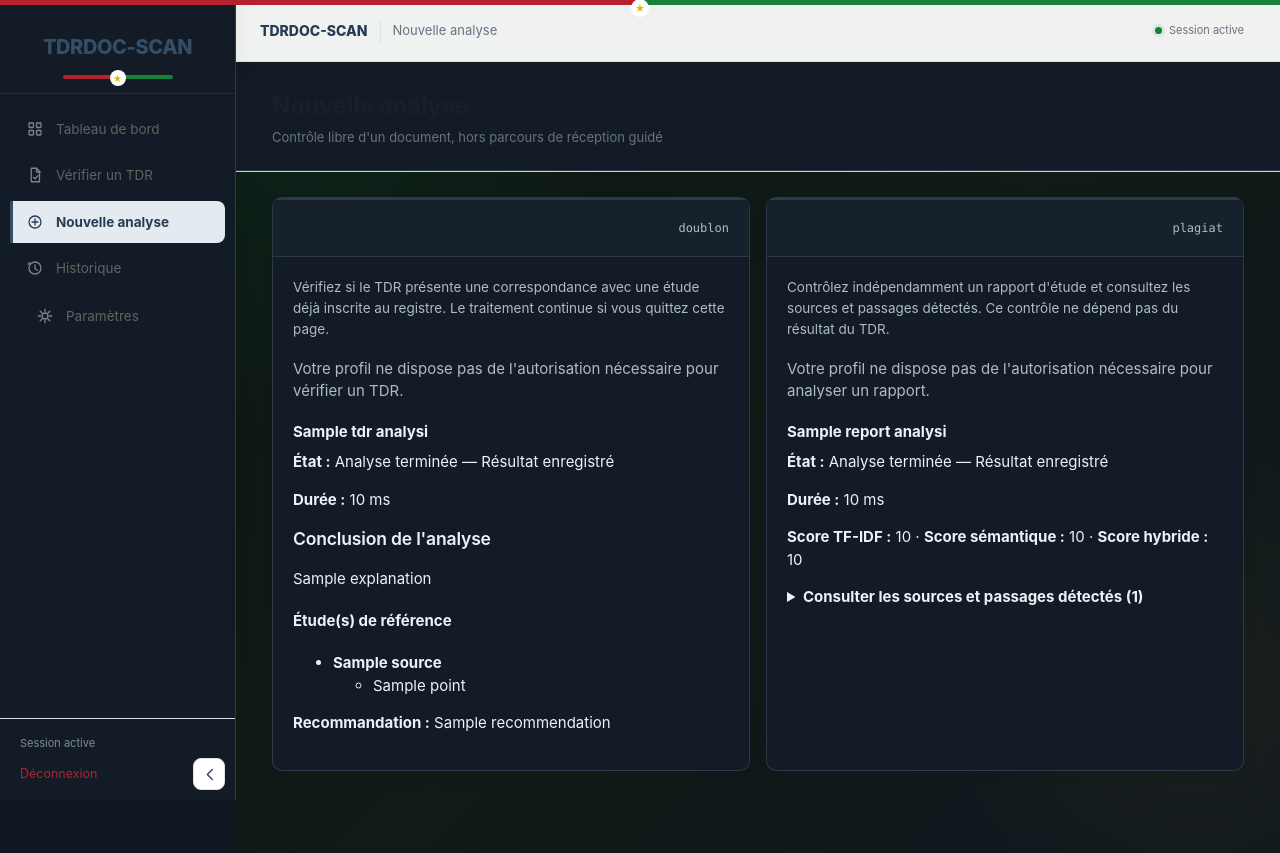
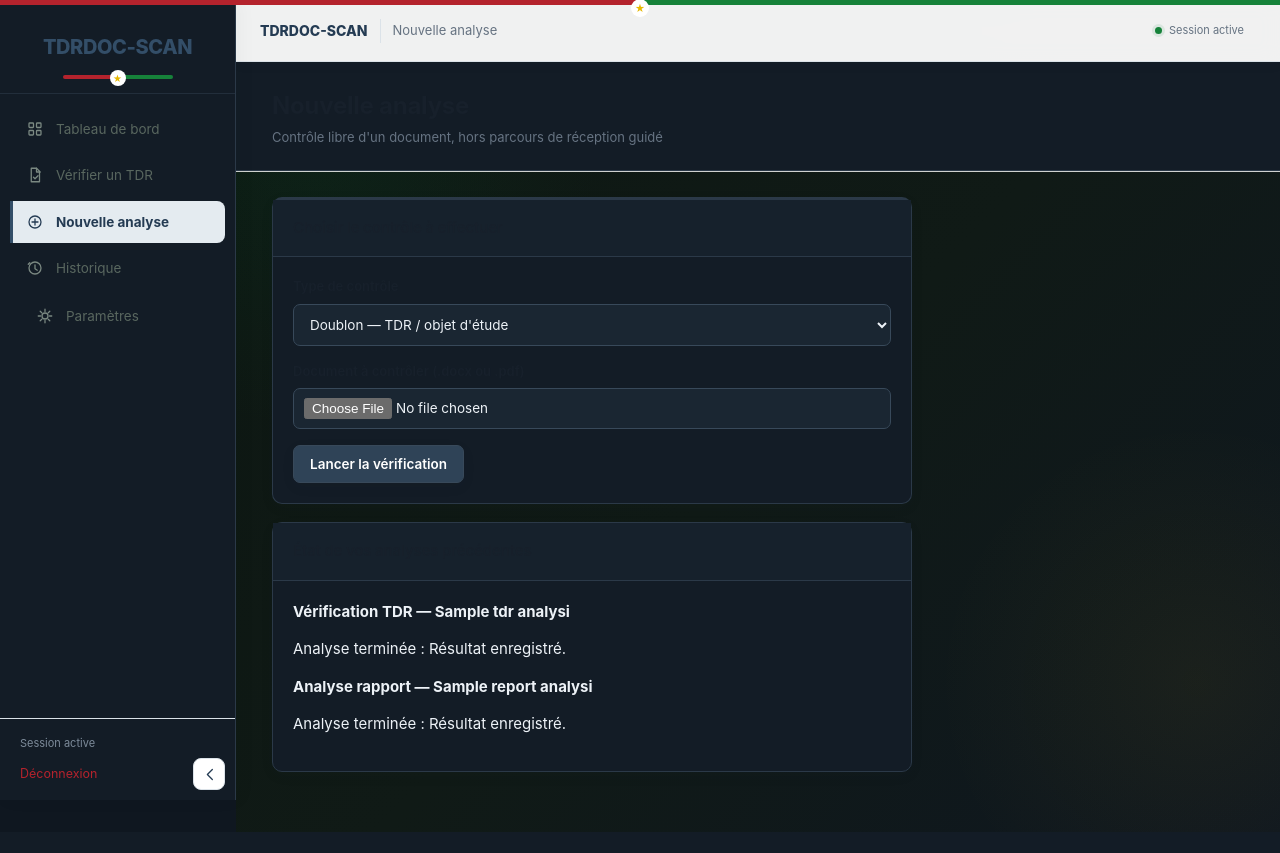
Before and after one commit to ZombreChristian/detecteur_de_plagiat, a Django app: template frontend/templates/analyser.html in a window 1280 px wide. After the commit the page ends 832 px from the top, so only its background shows below. Run offline with Django 5.2, Linux system fonts and the light colour scheme; the template is opened without the code that fills it: most values are stand-ins (such as "Sample title", 1, 10 or a date in 2020); parts of the project's set-up code (start-up, migrations or seed data) failed here and were passed over.

Commit message:
Restaurer le formulaire d'origine et conserver la persistance des analyses

```diff
--- a/frontend/templates/analyser.html
+++ b/frontend/templates/analyser.html
@@ -26,122 +26,107 @@
   <div class="ctxbar"><div><h1>Nouvelle analyse</h1><div class="lede">Contrôle libre d'un document, hors parcours de réception guidé</div></div></div>
   <div class="page-pad">
     {% for message in messages %}<div class="alert">{{ message }}</div>{% endfor %}
-    <div class="engines" id="analysis-workflows">
-      <section class="panel national-bar-red">
-        <div class="panel-head"><h2>Vérifier un TDR</h2><span class="muted mono" style="font-size:12px">doublon</span></div>
+    <section class="panel national-bar-red" id="form-card" style="max-width:640px">
+      <div class="panel-head"><h2>Choisir le contrôle à effectuer</h2></div>
       <div class="panel-body">
-          <p class="muted" style="margin:0 0 18px;font-size:13.5px;line-height:1.55">Vérifiez si le TDR présente une correspondance avec une étude déjà inscrite au registre. Le traitement continue si vous quittez cette page.</p>
-          {% if can_verify_tdr %}
-          <form id="tdr-form" method="post" enctype="multipart/form-data">
-            {% csrf_token %}<input type="hidden" name="mode" value="duplicate">
-            <div class="field"><label for="tdr-file">Document TDR (.docx ou .pdf)</label><input id="tdr-file" type="file" name="document" accept=".docx,.pdf" required></div>
-            <button id="tdr-button" class="btn btn-primary" type="submit">Vérifier le TDR</button>
+        <form id="analysis-form" method="post" enctype="multipart/form-data">
+          {% csrf_token %}
+          <div class="field"><label>Type de contrôle</label><select id="analysis-mode" name="mode"><option value="duplicate">Doublon — TDR / objet d'étude</option><option value="plagiarism">Plagiat — rapport d'étude</option></select></div>
+          <div class="field"><label>Document à contrôler (.docx ou .pdf)</label><input id="document-input" type="file" name="document" accept=".docx,.pdf" required></div>
+          <div class="field" id="threshold-field" hidden><label for="threshold">Seuil de similarité avant analyse</label><div style="display:flex;gap:12px;align-items:center"><input id="threshold" type="range" name="threshold" min="1" max="100" step="1" value="55" style="flex:1"><output id="threshold-value">55 %</output></div><small class="muted">Un score égal ou supérieur à ce seuil sera considéré comme SIMILAIRE.</small></div>
+          <button id="submit-button" class="btn btn-primary" type="submit">Lancer la vérification</button>
         </form>
-          {% else %}<p class="muted">Votre profil ne dispose pas de l'autorisation nécessaire pour vérifier un TDR.</p>{% endif %}
+      </div>
+    </section>
+    <section id="loading" class="proc national-bar-green" aria-live="polite" style="max-width:640px">
+      <div class="proc-head"><strong id="loading-title">Analyse en cours</strong><span class="pct" id="loading-percent">0 %</span></div>
+      <div class="proc-track"><span id="progress-bar"></span></div>
+      <div class="proc-steps"><div class="proc-step current"><span class="mark">›</span><span id="loading-text">Lecture du document et préparation du contrôle.</span></div></div>
+    </section>
+    {% if tdr_analysis or report_analysis %}
+    <section class="panel" id="saved-analysis-state" style="max-width:640px;margin-top:18px">
+      <div class="panel-head"><h2>État de vos analyses précédentes</h2></div>
+      <div class="panel-body">
         {% if tdr_analysis %}
-          <div class="task-state" data-status-url="{{ tdr_status_url }}" data-task-status="{{ tdr_analysis.status }}" style="margin-top:18px">
-            <strong>{{ tdr_analysis.document_name }}</strong>
-            {% if tdr_analysis.status == "running" %}
-              <div class="proc show" style="margin-top:12px"><div class="proc-head"><strong>Vérification du TDR en cours</strong><span class="pct task-percent">En cours</span></div><div class="proc-track"><span class="task-fill" style="width:8%"></span></div><div class="proc-steps"><div class="proc-step current"><span class="mark">›</span><span>Recherche des références et analyse contextuelle du TDR.</span></div></div></div>
-            {% elif tdr_analysis.status == "success" %}
-              <p style="margin:8px 0"><strong>État :</strong> Analyse terminée — {{ tdr_analysis.decision|default:"Résultat enregistré" }}</p>
-              <p><strong>Durée :</strong> {% if tdr_analysis.duration_ms %}{{ tdr_analysis.duration_ms|floatformat:0 }} ms{% else %}—{% endif %}</p>
-              {% if tdr_result.rag_analysis %}
-                <h3>{% if tdr_result.rag_analysis.case_id == "CAS_1_CORRESPONDANCE_FORTE" %}Correspondance forte{% elif tdr_result.rag_analysis.case_id == "CAS_2_CORRESPONDANCE_PARTIELLE" %}Correspondance partielle{% elif tdr_result.rag_analysis.case_id == "CAS_4_AUCUNE_ETUDE_PERTINENTE" %}Aucune correspondance{% else %}Conclusion de l'analyse{% endif %}</h3>
-                <p>{{ tdr_result.rag_analysis.explanation }}</p>
-                {% if tdr_result.rag_analysis.matched_references %}<h4>Étude(s) de référence</h4><ul>{% for ref in tdr_result.rag_analysis.matched_references %}<li><strong>{{ ref.source }}</strong>{% if ref.common_points %}<ul>{% for point in ref.common_points %}<li>{{ point }}</li>{% endfor %}</ul>{% endif %}</li>{% endfor %}</ul>{% endif %}
-                {% if tdr_result.rag_analysis.recommendation %}<p><strong>Recommandation :</strong> {{ tdr_result.rag_analysis.recommendation }}</p>{% endif %}
-              {% else %}<p>Le résultat détaillé est enregistré. Décision : {{ tdr_analysis.decision|default:"non renseignée" }}.</p>{% endif %}
-            {% elif tdr_analysis.status == "error" %}
-              <p class="alert" style="margin-top:10px">L'analyse n'a pas abouti : {{ tdr_analysis.error_message }}</p>
+        <div class="task-state" data-status-url="{{ tdr_status_url }}" data-task-status="{{ tdr_analysis.status }}">
+          <strong>Vérification TDR — {{ tdr_analysis.document_name }}</strong>
+          {% if tdr_analysis.status == "running" %}<p class="muted">Vérification en cours…</p>
+          {% elif tdr_analysis.status == "success" %}<p>Analyse terminée : {{ tdr_analysis.decision|default:"Résultat enregistré" }}.</p>
+          {% elif tdr_analysis.status == "error" %}<p class="alert">Échec : {{ tdr_analysis.error_message }}</p>{% endif %}
+        </div>
         {% endif %}
+        {% if report_analysis %}
+        <div class="task-state" data-status-url="{{ report_status_url }}" data-task-status="{{ report_analysis.status }}" style="margin-top:12px">
+          <strong>Analyse rapport — {{ report_analysis.document_name }}</strong>
+          {% if report_analysis.status == "running" %}<p class="muted">Analyse en cours…</p>
+          {% elif report_analysis.status == "success" %}<p>Analyse terminée : {{ report_analysis.decision|default:"Résultat enregistré" }}.</p>
+          {% elif report_analysis.status == "error" %}<p class="alert">Échec : {{ report_analysis.error_message }}</p>{% endif %}
         </div>
         {% endif %}
       </div>
     </section>
-
-      <section class="panel national-bar-green">
-        <div class="panel-head"><h2>Analyser un rapport</h2><span class="muted mono" style="font-size:12px">plagiat</span></div>
-        <div class="panel-body">
-          <p class="muted" style="margin:0 0 18px;font-size:13.5px;line-height:1.55">Contrôlez indépendamment un rapport d'étude et consultez les sources et passages détectés. Ce contrôle ne dépend pas du résultat du TDR.</p>
-          {% if can_analyze_report %}
-          <form id="report-form" method="post" enctype="multipart/form-data">
-            {% csrf_token %}<input type="hidden" name="mode" value="plagiarism">
-            <div class="field"><label for="report-file">Rapport d'étude (.docx ou .pdf)</label><input id="report-file" type="file" name="document" accept=".docx,.pdf" required></div>
-            <div class="field"><label for="report-threshold">Seuil de similarité avant analyse</label><div style="display:flex;gap:12px;align-items:center"><input id="report-threshold" type="range" name="threshold" min="1" max="100" value="55" style="flex:1"><output id="report-threshold-value">55 %</output></div><small class="muted">Ce paramètre concerne uniquement le contrôle de plagiat du rapport.</small></div>
-            <button id="report-button" class="btn btn-primary" type="submit">Analyser le rapport</button>
-          </form>
-          {% else %}<p class="muted">Votre profil ne dispose pas de l'autorisation nécessaire pour analyser un rapport.</p>{% endif %}
-          {% if report_analysis %}
-          <div class="task-state" data-status-url="{{ report_status_url }}" data-task-status="{{ report_analysis.status }}" style="margin-top:18px">
-            <strong>{{ report_analysis.document_name }}</strong>
-            {% if report_analysis.status == "running" %}
-              <div class="proc show" style="margin-top:12px"><div class="proc-head"><strong>Analyse du rapport en cours</strong><span class="pct task-percent">En cours</span></div><div class="proc-track"><span class="task-fill" style="width:8%"></span></div><div class="proc-steps"><div class="proc-step current"><span class="mark">›</span><span>Extraction, recherche des recouvrements et analyse des passages.</span></div></div></div>
-            {% elif report_analysis.status == "success" %}
-              <p style="margin:8px 0"><strong>État :</strong> Analyse terminée — {{ report_analysis.decision|default:"Résultat enregistré" }}</p>
-              <p><strong>Durée :</strong> {% if report_analysis.duration_ms %}{{ report_analysis.duration_ms|floatformat:0 }} ms{% else %}—{% endif %}</p>
-              <p><strong>Score TF-IDF :</strong> {{ report_analysis.tfidf_score|default:"—" }} · <strong>Score sémantique :</strong> {{ report_analysis.semantic_score|default:"—" }} · <strong>Score hybride :</strong> {{ report_analysis.hybrid_score|default:"—" }}</p>
-              {% if report_result.sources %}
-                <details style="margin-top:12px"><summary><strong>Consulter les sources et passages détectés ({{ report_result.sources|length }})</strong></summary>
-                {% for source in report_result.sources|slice:":5" %}
-                  <div style="padding:10px 0;border-bottom:1px solid var(--line,#ddd)"><strong>{{ source.source }}</strong>
-                    <p class="muted" style="margin:4px 0">Similarité : {{ source.hybrid_score|default:"—" }} · Verdict : {{ source.contextual_verdict|default:"À examiner" }}</p>
-                    {% for group in source.evidence_groups %}{% for match in group.matches|slice:":3" %}
-                      <p style="margin:6px 0"><strong>Passage du rapport :</strong> {{ match.candidate_passage }}</p>
-                      <p class="muted" style="margin:6px 0"><strong>Passage source :</strong> {{ match.source_passage }}</p>
-                    {% endfor %}{% endfor %}
-                  </div>
-                {% endfor %}
-                </details>
     {% endif %}
-            {% elif report_analysis.status == "error" %}
-              <p class="alert" style="margin-top:10px">L'analyse n'a pas abouti : {{ report_analysis.error_message }}</p>
-            {% endif %}
-          </div>
-          {% endif %}
-        </div>
-      </section>
-    </div>
   </div>
 </main>
 </div>
 <script>
-const threshold=document.getElementById('report-threshold');
-const thresholdValue=document.getElementById('report-threshold-value');
-if(threshold)threshold.addEventListener('input',()=>thresholdValue.textContent=threshold.value+' %');
-
-function attachPersistentForm(formId,fileId,buttonId){
-  const form=document.getElementById(formId),file=document.getElementById(fileId),button=document.getElementById(buttonId);
-  if(!form||!file||!button)return;
-  form.addEventListener('submit',async event=>{
-    if(!file.files.length)return;
+const form=document.getElementById('analysis-form');
+const loading=document.getElementById('loading');
+const button=document.getElementById('submit-button');
+const input=document.getElementById('document-input');
+const mode=document.getElementById('analysis-mode');
+const thresholdField=document.getElementById('threshold-field');
+const threshold=document.getElementById('threshold');
+const thresholdValue=document.getElementById('threshold-value');
+function updateThreshold(){
+  const isDuplicate=mode.value==='duplicate';
+  thresholdField.hidden=isDuplicate;
+  threshold.disabled=isDuplicate;
+  threshold.required=!isDuplicate;
+  if(!isDuplicate) thresholdValue.textContent=threshold.value+' %';
+}
+mode.addEventListener('change',updateThreshold);
+updateThreshold();
+threshold.addEventListener('input',()=>thresholdValue.textContent=threshold.value+' %');
+const bar=document.getElementById('progress-bar');
+const percent=document.getElementById('loading-percent');
+const text=document.getElementById('loading-text');
+const title=document.getElementById('loading-title');
+form.addEventListener('submit',async function(event){
+  if(!input.files.length)return;
   event.preventDefault();
+  const isDuplicate=mode.value==='duplicate';
+  title.textContent=isDuplicate?'Vérification du TDR en cours':'Contrôle du rapport en cours';
+  const stages=isDuplicate?[
+    'Réception et extraction du TDR.',
+    'Chargement des TDR et rapports de référence.',
+    'Recherche lexicale et sémantique des documents proches.',
+    'Sélection des références les plus pertinentes.',
+    'Analyse contextuelle du TDR.',
+    'Évaluation des objectifs, méthodes, zones et livrables.',
+    'Préparation du verdict et des justifications.',
+    'Enregistrement du résultat et des références consultables.'
+  ]:[
+    'Lecture du rapport et extraction du contenu.',
+    'Recherche de recouvrements textuels.',
+    'Analyse sémantique et recherche de paraphrases.',
+    'Calcul du score et identification des passages proches.'
+  ];
+  loading.classList.add('visible');
   button.disabled=true;
-    const original=button.textContent;
-    button.textContent='Lancement…';
+  button.textContent='Traitement en cours…';
+  let p=0,stage=0;
+  const timer=setInterval(()=>{p=Math.min(p+(stage<2?4:2),94);bar.style.width=p+'%';percent.textContent=p+' %';const next=Math.min(Math.floor(p/12.5),7);if(next!==stage){stage=next;text.textContent=stages[Math.min(stage,stages.length-1)];}},450);
   try{
     const response=await fetch(window.location.href,{method:'POST',body:new FormData(form),headers:{'X-Requested-With':'XMLHttpRequest'}});
     const payload=await response.json();
     if(!response.ok)throw new Error(payload.error||'Impossible de lancer le traitement.');
     window.location.reload();
-    }catch(error){alert(error.message||'Une erreur est survenue.');button.disabled=false;button.textContent=original;}
+  }catch(error){clearInterval(timer);loading.classList.remove('visible');button.disabled=false;button.textContent='Lancer la vérification';alert(error.message);}
 });
-}
-attachPersistentForm('tdr-form','tdr-file','tdr-button');
-attachPersistentForm('report-form','report-file','report-button');
-
 document.querySelectorAll('.task-state[data-task-status="running"]').forEach(task=>{
-  const url=task.dataset.statusUrl,fill=task.querySelector('.task-fill'),percent=task.querySelector('.task-percent');
-  let progress=8;
-  const animation=setInterval(()=>{progress=Math.min(progress+2,92);if(fill)fill.style.width=progress+'%';if(percent)percent.textContent=progress+' %';},900);
-  const poll=setInterval(async()=>{
-    try{
-      const response=await fetch(url,{headers:{'X-Requested-With':'XMLHttpRequest'}});
-      if(!response.ok)return;
-      const data=await response.json();
-      if(data.status==='success'||data.status==='error'){clearInterval(animation);clearInterval(poll);window.location.reload();}
-    }catch(error){/* Le prochain cycle réessaie. */}
-  },3000);
+  const url=task.dataset.statusUrl;
+  const poll=setInterval(async()=>{try{const response=await fetch(url,{headers:{'X-Requested-With':'XMLHttpRequest'}});if(!response.ok)return;const data=await response.json();if(data.status==='success'||data.status==='error'){clearInterval(poll);window.location.reload();}}catch(error){}},3000);
 });
 </script>
 </body></html>
```
Lines whose indentation alone changed are shown as unchanged.
